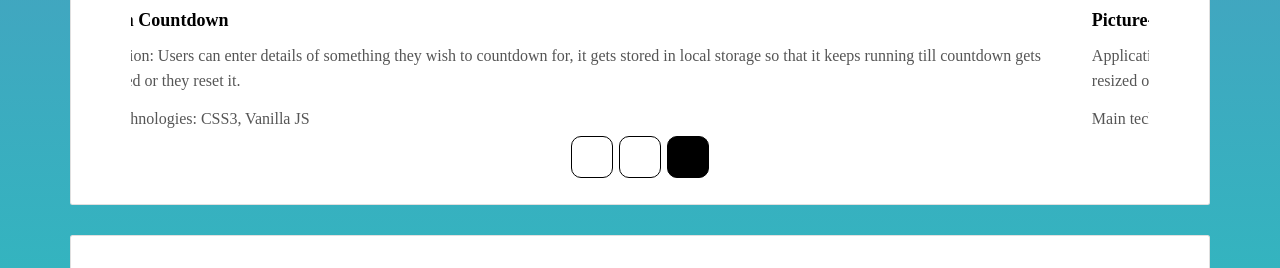
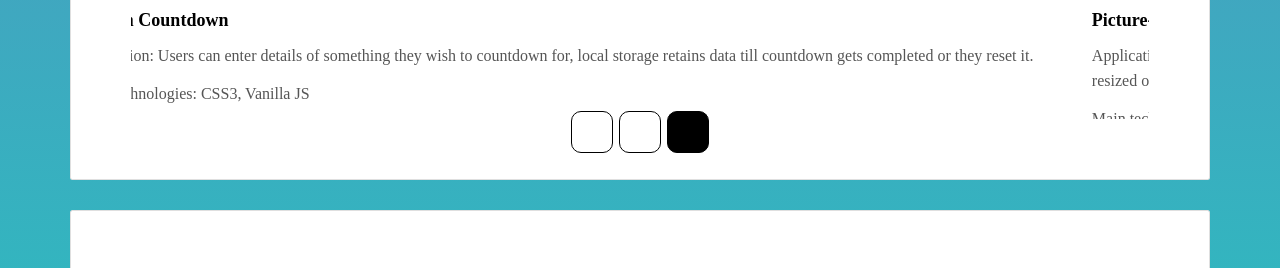
Before and after one commit to Ash2908/portfolio, a website: page index.html in a window 1280 px wide. Shown: the part 1432-1700 px from the top of the page. Drawn offline with Linux system fonts and the light colour scheme; a web font is replaced by a local one.

Commit message:
project changes

```diff
--- a/index.html
+++ b/index.html
@@ -65,7 +65,7 @@
                 <img src="./assets/google-pixelbook-mockup (2).png" class="img-responsive" alt="ML-brain mockup">
                 <div class="carousel-caption">
                   <h3 class="h5">ML-brain</h3>
-                  <p>Application: Users can create an account, detect face in URL provided images via Machine learning, and keep track of their activities. </p>
+                  <p>Application: Users can create an account, detect face in URL provided images via Machine learning API, and keep track of their activities. </p>
                   <p>Main technologies: ReactJS, Node.js with Express.js, PostgreSQL </p>
                 </div>
               </div>
@@ -74,7 +74,8 @@
                 <img src="./assets/google-pixelbook-mockup.png" class="img-responsive" alt="Custom-Countdown mockup">
                 <div class="carousel-caption">
                   <h3 class="h5">Custom Countdown</h3>
-                  <p>Application: Users can enter details of something they wish to countdown for, it gets stored in local storage so that it keeps running till countdown gets completed or they reset it. </p>
+                  <p>Application: Users can enter details of something they wish to countdown for, local storage retains data till countdown
+                    gets completed or they reset it. </p>
                   <p>Main technologies: CSS3, Vanilla JS</p>
                 </div>
               </div>
```
